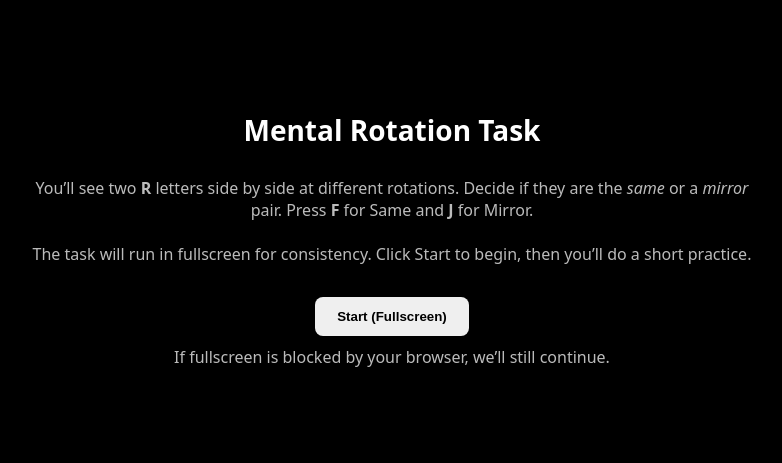
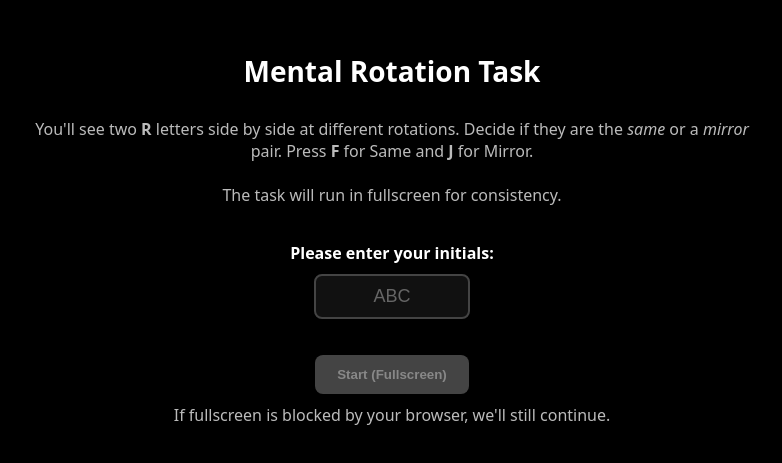
Before and after one commit to melodyfschwenk/mrt, a plain HTML site: page index.html in a window 1280 px wide. Shown: the part 153-616 px from the top of the page, without its empty margins (248-1030 px from the left). Drawn offline with Linux system fonts and the light colour scheme.

Commit message:
Update index.html

```diff
--- a/index.html
+++ b/index.html
@@ -21,7 +21,30 @@
     #fs-overlay { position: fixed; inset: 0; background: #000; color: #fff; display: flex; align-items: center; justify-content: center; flex-direction: column; z-index: 10000; text-align: center; padding: 24px; }
     #fs-overlay h1 { margin: 0 0 12px; font-size: 28px; }
     #fs-overlay p { max-width: 720px; color: #bbb; }
+
+    /* Initials input styling */
+    .initials-group { margin: 20px 0; display: flex; flex-direction: column; align-items: center; gap: 10px; }
+    .initials-group label { color: #fff; font-weight: 600; font-size: 16px; }
+    #initialsInput {
+      padding: 10px 16px;
+      border-radius: 8px;
+      border: 2px solid #444;
+      background: #111;
+      color: #fff;
+      font-size: 18px;
+      text-align: center;
+      width: 120px;
+      text-transform: uppercase;
+    }
+    #initialsInput:focus {
+      border-color: #667eea;
+      outline: none;
+      background: #1a1a1a;
+    }
+    #initialsInput::placeholder { color: #666; }
+
     #fs-overlay button { padding: 12px 22px; border-radius: 8px; border: 0; font-weight: 700; cursor: pointer; margin-top: 16px; }
+    #fs-start:disabled { background: #444; color: #888; cursor: not-allowed; }
 
     /* Instruction box */
     #ibox { position: fixed; z-index: 9000; max-width: 760px; width: min(92%, 760px); left: 50%; top: 50%; transform: translate(-50%, -50%); background: rgba(20,20,20,0.96); border: 1px solid #333; border-radius: 12px; padding: 18px 22px; display: none; }
@@ -57,16 +80,22 @@
     </div>
   </div>
 
-  <!-- Fullscreen overlay -->
+  <!-- Fullscreen overlay with initials input -->
   <div id="fs-overlay">
     <h1>Mental Rotation Task</h1>
     <p>
-      You’ll see two <strong>R</strong> letters side by side at different rotations.
+      You'll see two <strong>R</strong> letters side by side at different rotations.
       Decide if they are the <em>same</em> or a <em>mirror</em> pair. Press <strong>F</strong> for Same and <strong>J</strong> for Mirror.<br><br>
-      The task will run in fullscreen for consistency. Click Start to begin, then you’ll do a short practice.
+      The task will run in fullscreen for consistency.
     </p>
-    <button id="fs-start">Start (Fullscreen)</button>
-    <p class="muted" style="margin-top:10px;">If fullscreen is blocked by your browser, we’ll still continue.</p>
+
+    <div class="initials-group">
+      <label for="initialsInput">Please enter your initials:</label>
+      <input type="text" id="initialsInput" placeholder="ABC" maxlength="4" required autocomplete="off">
+    </div>
+
+    <button id="fs-start" disabled>Start (Fullscreen)</button>
+    <p class="muted" style="margin-top:10px;">If fullscreen is blocked by your browser, we'll still continue.</p>
   </div>
 
   <!-- Instructions box -->
```
